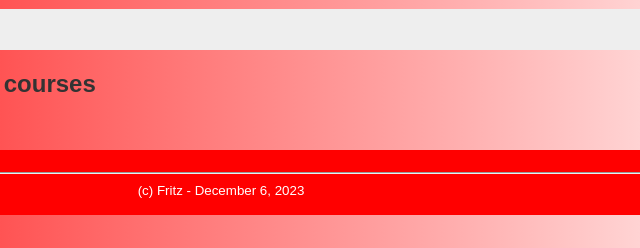
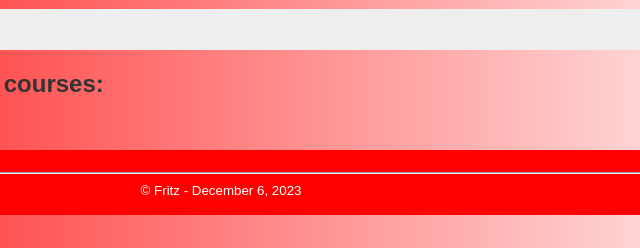
Before and after one commit to Bryson-Fritz/SD330, a plain HTML site: page fbcp.html in a window 1280 px wide. Shown: the part 217-465 px from the top of the page, 419-1059 px from the left. Drawn offline with Linux system fonts and the light colour scheme; no server answers.

Commit message:
Update fbcp.html

```diff
--- a/fbcp.html
+++ b/fbcp.html
@@ -24,17 +24,16 @@
     <ul class="breadcrumb">
       <li><a href="foxbooks.html">Home</a></li>
     </ul>
-    <h2>Please select one of the following courses</h2>
+    <h2>Please select one of the following courses:</h2>
     <ul id="coursesList"></ul>
     <div id="courseDetails"></div>
   </main>
 
-  <footer><small><hr>(c) Fritz - December 6, 2023</footer></small>
+  <footer><small><hr>&copy; Fritz - December 6, 2023</footer></small>
 
   <script>
     const fetchData = async () => {
       try {
-        // Update the URL to point to your hosted foxbooks.json file
         const response = await fetch('https://bryson-fritz.github.io/SD330//foxbooks.json');
         const data = await response.json();
         const coursesList = document.getElementById('coursesList');
```
